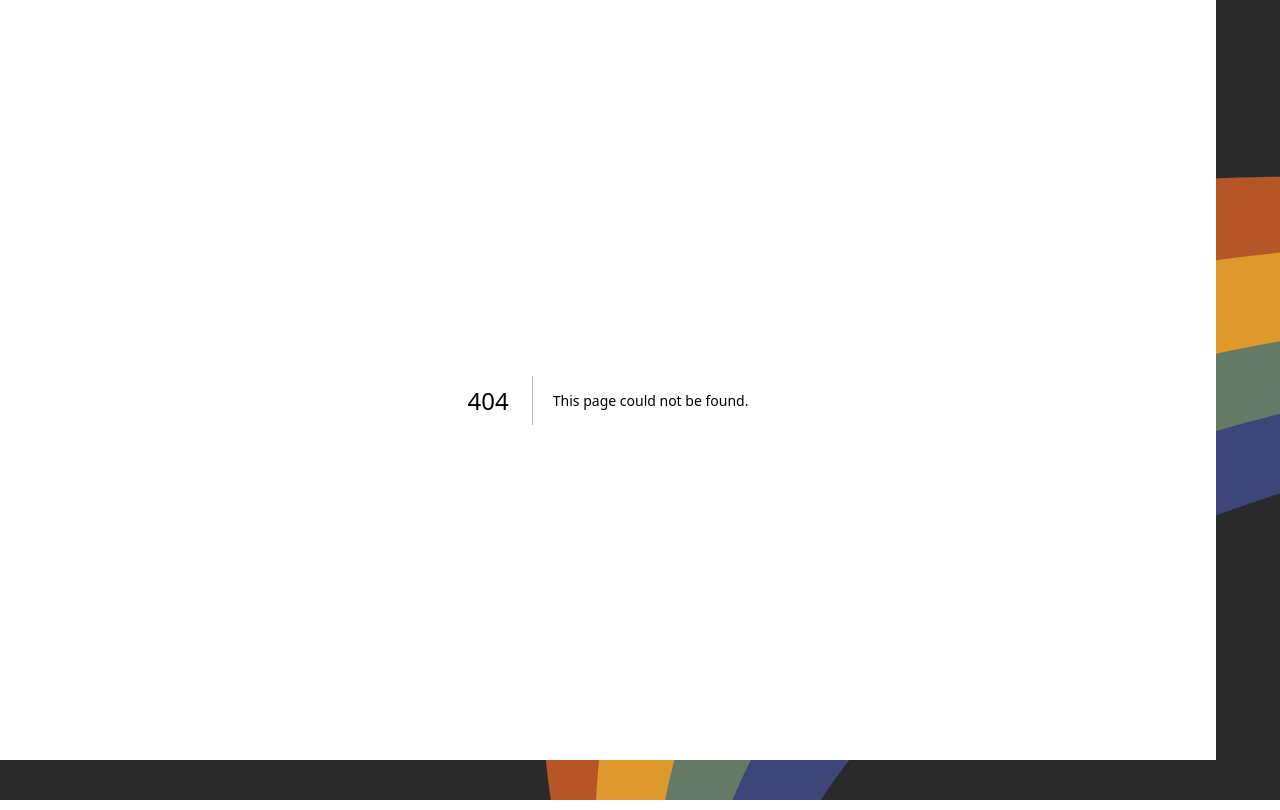
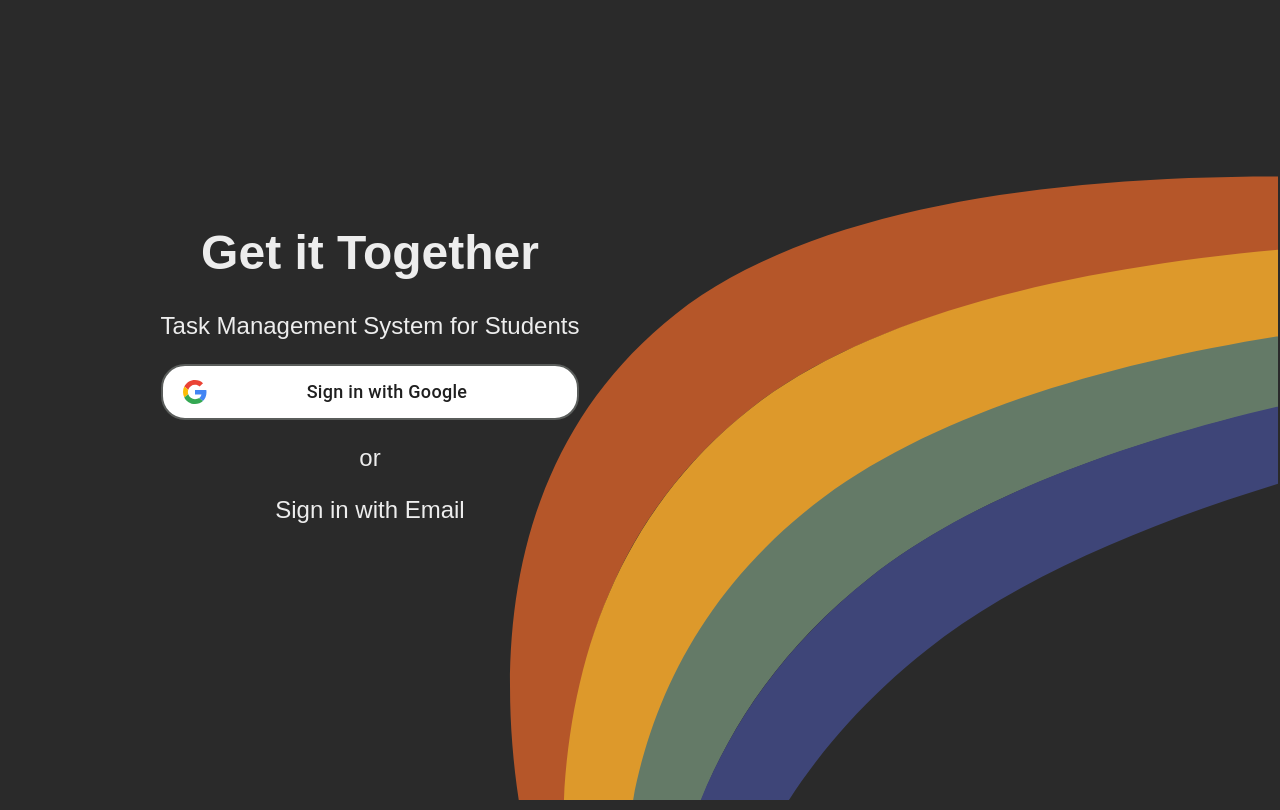
Before and after one commit to Sketchy2/get-it-together, a Next.js app: page /login in a window 1280 px wide. Before the commit this address had no page. Built offline with nearby package versions, Linux system fonts and the light colour scheme.

Commit message:
Fixed css for login page to be adaptive

```diff
--- a/src/app/globals.css
+++ b/src/app/globals.css
@@ -1,14 +1,16 @@
 :root {
-  --background: #ffffff;
-  --foreground: #171717;
+  --background: #2a2a2a;
+  --foreground: #ededed;
 }
 
-@media (prefers-color-scheme: dark) {
+/* @media (prefers-color-scheme: dark) {
   :root {
     --background: #2a2a2a;
     --foreground: #ededed;
   }
-}
+} */
+
+
 
 html,
 body {
@@ -19,6 +21,7 @@ body {
 }
 
 html {
+  color-scheme: dark;
   color: var(--foreground);
   background: var(--background);
   background: url(/images/background.svg) no-repeat center center fixed;
@@ -41,9 +44,3 @@ a {
   color: inherit;
   text-decoration: none;
 }
-
-@media (prefers-color-scheme: dark) {
-  html {
-    color-scheme: dark;
-  }
-}
--- a/src/app/layout.tsx
+++ b/src/app/layout.tsx
@@ -24,6 +24,9 @@ export default function RootLayout({
 }>) {
   return (
     <html lang="en">
+      <head>
+        <meta name="viewport" content="width=device-width, initial-scale=1.0" />
+      </head>
       <body className={`${geistSans.variable} ${geistMono.variable}`}>
         {children}
       </body>
--- /dev/null
+++ b/src/app/login/login.css
@@ -0,0 +1,30 @@
+.title{
+    position: relative;
+    height: 80vh;
+    font-size: x-large;
+    display: flex;
+    flex-direction:column;
+    text-align: center;
+    justify-content: center;
+    align-items: center;
+    width:50vw
+}
+
+@media only screen and (max-width: 842px) {
+    .title{
+        position: relative;
+        height: 80vh;
+        width:95vw;
+        font-size: x-large;
+        display: flex;
+        flex-direction:column;
+        text-align: center;
+        justify-content: center;
+        align-items: center;
+    }
+}
+
+
+.item{
+
+}
--- /dev/null
+++ b/src/app/login/page.tsx
@@ -0,0 +1,27 @@
+import GoogleSignIn from "@/components/auth/GoogleSignIn"
+import "./login.css"
+
+export default function Login() {
+  return (
+    <>
+      <span></span>
+      <main className="title">
+        <div>
+        <h1>Get it Together</h1>
+        <p>Task Management System for Students</p>
+
+      <GoogleSignIn />
+      <p>or</p>
+      <p>Sign in with Email</p>
+
+
+        </div>
+      </main>
+
+    </>
+
+
+
+
+  );
+}
--- a/src/components/auth/GoogleSignIn.css
+++ b/src/components/auth/GoogleSignIn.css
@@ -1,49 +1,90 @@
+
+form{
+  display: flex;
+  flex-direction:column;
+  text-align: center;
+  justify-content: center;
+
+
+}
+
+
+
 .gsi-material-button {
+  user-select: none;
+  appearance: none;
   -moz-user-select: none;
   -webkit-user-select: none;
   -ms-user-select: none;
   -webkit-appearance: none;
   background-color: WHITE;
   background-image: none;
-  border: 1px solid #747775;
-  -webkit-border-radius: 20px;
-  border-radius: 20px;
+  border: 2px solid #5a5d5b; /* Slightly thicker border */
+  -webkit-border-radius: 24px;
+  border-radius: 24px;
   -webkit-box-sizing: border-box;
   box-sizing: border-box;
   color: #1f1f1f;
   cursor: pointer;
   font-family: 'Roboto', arial, sans-serif;
-  font-size: 14px;
-  height: 40px;
-  letter-spacing: 0.25px;
+  font-size: 16px; /* Increased font size */
+  height: 50px; /* Increased height */
+  letter-spacing: 0.3px;
   outline: none;
   overflow: hidden;
-  padding: 0 12px;
+  padding: 0 16px; /* Increased padding */
   position: relative;
   text-align: center;
-  -webkit-transition: background-color .218s, border-color .218s, box-shadow .218s;
-  transition: background-color .218s, border-color .218s, box-shadow .218s;
+  -webkit-transition: background-color .2s, border-color .2s, box-shadow .2s;
+  transition: background-color .2s, border-color .2s, box-shadow .2s;
   vertical-align: middle;
   white-space: nowrap;
   width: auto;
-  max-width: 400px;
-  min-width: min-content;
+  max-width: 450px;
+  min-width: fit-content;
+  display: flex;
+  align-items: center;
+  justify-content: center;
 }
 
-.gsi-material-button .gsi-material-button-icon {
-  height: 20px;
-  margin-right: 12px;
-  min-width: 20px;
-  width: 20px;
+.gsi-material-button .gsi-m.gsi-material-button {
+  font-size: clamp(14px, 2.5vw, 18px); /* Responsive font size */
+  height: clamp(42px, 6vh, 56px); /* Increased responsive height */
+  padding: 0 clamp(10px, 2.5vw, 20px); /* Increased responsive padding */
+  border-radius: 24px;
+  max-width: 100%;
 }
 
+/* Responsive adjustments for smaller screens */
+@media (max-width: 600px) {
+  .gsi-material-button {
+    font-size: 14px;
+    height: 42px;
+    padding: 0 12px;
+  }
+}
+
+@media (min-width: 1200px) {
+  .gsi-material-button {
+    font-size: 18px;
+    height: 56px;
+    padding: 0 20px;
+  }
+}
+
+/* Keep the icon responsive */
+.gsi-material-button .gsi-material-button-icon {
+  height: clamp(18px, 2.5vw, 24px);
+  margin-right: 10px;
+  min-width: 18px;
+  width: clamp(18px, 2.5vw, 24px);
+}
+
+/* Other styles remain unchanged */
 .gsi-material-button .gsi-material-button-content-wrapper {
-  -webkit-align-items: center;
   align-items: center;
   display: flex;
-  -webkit-flex-direction: row;
   flex-direction: row;
-  -webkit-flex-wrap: nowrap;
   flex-wrap: nowrap;
   height: 100%;
   justify-content: space-between;
@@ -52,7 +93,6 @@
 }
 
 .gsi-material-button .gsi-material-button-contents {
-  -webkit-flex-grow: 1;
   flex-grow: 1;
   font-family: 'Roboto', arial, sans-serif;
   font-weight: 500;
@@ -61,43 +101,23 @@
   vertical-align: top;
 }
 
-.gsi-material-button .gsi-material-button-state {
-  -webkit-transition: opacity .218s;
-  transition: opacity .218s;
-  bottom: 0;
-  left: 0;
-  opacity: 0;
-  position: absolute;
-  right: 0;
-  top: 0;
-}
-
 .gsi-material-button:disabled {
   cursor: default;
   background-color: #ffffff61;
   border-color: #1f1f1f1f;
 }
 
-.gsi-material-button:disabled .gsi-material-button-contents {
-  opacity: 38%;
-}
-
+.gsi-material-button:disabled .gsi-material-button-contents,
 .gsi-material-button:disabled .gsi-material-button-icon {
   opacity: 38%;
 }
 
-.gsi-material-button:not(:disabled):active .gsi-material-button-state,
-.gsi-material-button:not(:disabled):focus .gsi-material-button-state {
-  background-color: #303030;
-  opacity: 12%;
-}
-
 .gsi-material-button:not(:disabled):hover {
-  -webkit-box-shadow: 0 1px 2px 0 rgba(60, 64, 67, .30), 0 1px 3px 1px rgba(60, 64, 67, .15);
-  box-shadow: 0 1px 2px 0 rgba(60, 64, 67, .30), 0 1px 3px 1px rgba(60, 64, 67, .15);
+  -webkit-box-shadow: 0 2px 4px 0 rgba(60, 64, 67, .30), 0 2px 6px 2px rgba(60, 64, 67, .15);
+  box-shadow: 0 2px 4px 0 rgba(60, 64, 67, .30), 0 2px 6px 2px rgba(60, 64, 67, .15);
 }
 
 .gsi-material-button:not(:disabled):hover .gsi-material-button-state {
   background-color: #303030;
-  opacity: 8%;
+  opacity: 10%;
 }
--- a/src/components/auth/GoogleSignIn.jsx
+++ b/src/components/auth/GoogleSignIn.jsx
@@ -11,7 +11,7 @@ export default function SignIn() {
         await signIn("google", { redirectTo: "/home" });
       }}
     >
-      <button className="gsi-material-button">
+      <button className="gsi-material-button ">
         <div className="gsi-material-button-state"></div>
         <div className="gsi-material-button-content-wrapper">
           <Image
```
Also changed, not shown: src/app/page.tsx (+5 -8 lines), src/middleware.ts (+6 -1 lines).
